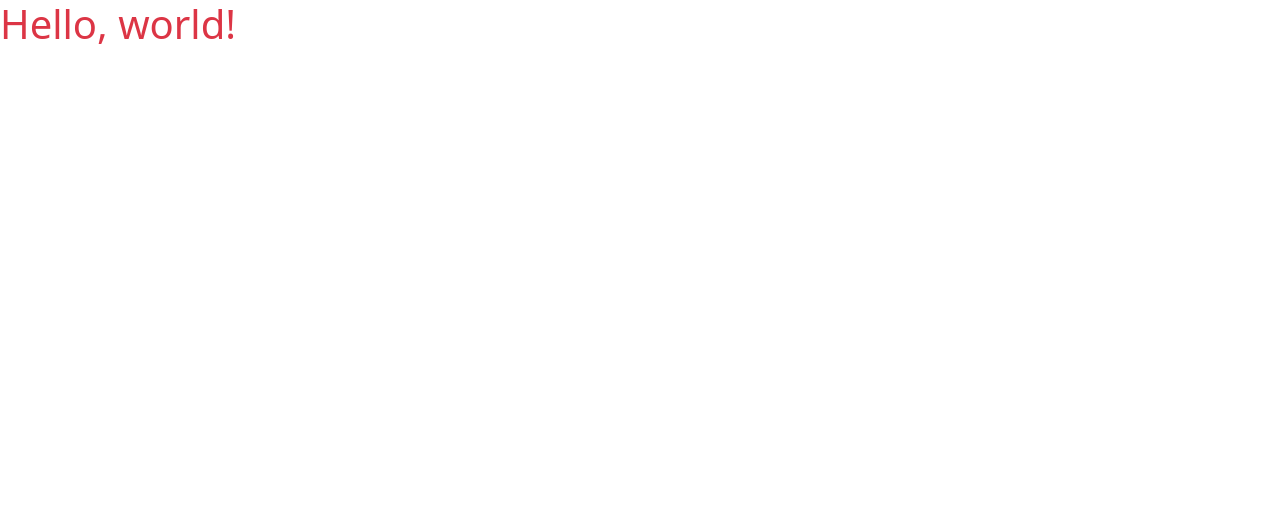
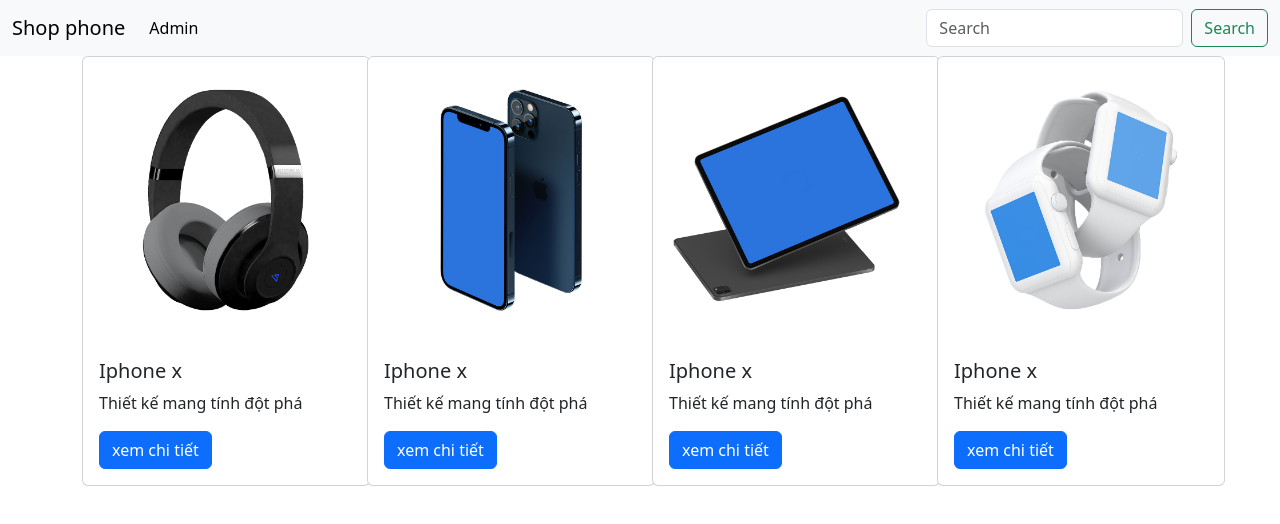
Before and after one commit to lamtran03072000/ontap_amazon, a plain HTML site: page index.html in a window 1280 px wide. Drawn offline with nearby package versions, Linux system fonts and the light colour scheme.

Commit message:
Chương 1 , xây layout tĩnh

```diff
--- a/index.html
+++ b/index.html
@@ -12,7 +12,89 @@
     />
   </head>
   <body>
-    <h1 class="text-danger">Hello, world!</h1>
+    <header>
+      <nav class="navbar navbar-expand-lg bg-body-tertiary">
+        <div class="container-fluid">
+          <a class="navbar-brand" href="#"> Shop phone</a>
+          <button
+            class="navbar-toggler"
+            type="button"
+            data-bs-toggle="collapse"
+            data-bs-target="#navbarSupportedContent"
+            aria-controls="navbarSupportedContent"
+            aria-expanded="false"
+            aria-label="Toggle navigation"
+          >
+            <span class="navbar-toggler-icon"></span>
+          </button>
+          <div class="collapse navbar-collapse" id="navbarSupportedContent">
+            <ul class="navbar-nav me-auto mb-2 mb-lg-0">
+              <li class="nav-item">
+                <a class="nav-link active" aria-current="page" href="#"
+                  >Admin</a
+                >
+              </li>
+            </ul>
+            <form class="d-flex" role="search">
+              <input
+                class="form-control me-2"
+                type="search"
+                placeholder="Search"
+                aria-label="Search"
+              />
+              <button class="btn btn-outline-success" type="submit">
+                Search
+              </button>
+            </form>
+          </div>
+        </div>
+      </nav>
+    </header>
+
+    <div class="container mx-auto">
+      <div class="row">
+        <div class="col-3">
+          <div class="card" style="width: 18rem">
+            <img src="./image/product1.png" class="card-img-top" alt="..." />
+            <div class="card-body">
+              <h5 class="card-title">Iphone x</h5>
+              <p class="card-text">Thiết kế mang tính đột phá</p>
+              <a href="#" class="btn btn-primary">xem chi tiết</a>
+            </div>
+          </div>
+        </div>
+        <div class="col-3">
+          <div class="card" style="width: 18rem">
+            <img src="./image/product2.png" class="card-img-top" alt="..." />
+            <div class="card-body">
+              <h5 class="card-title">Iphone x</h5>
+              <p class="card-text">Thiết kế mang tính đột phá</p>
+              <a href="#" class="btn btn-primary">xem chi tiết</a>
+            </div>
+          </div>
+        </div>
+        <div class="col-3">
+          <div class="card" style="width: 18rem">
+            <img src="./image/product3.png" class="card-img-top" alt="..." />
+            <div class="card-body">
+              <h5 class="card-title">Iphone x</h5>
+              <p class="card-text">Thiết kế mang tính đột phá</p>
+              <a href="#" class="btn btn-primary">xem chi tiết</a>
+            </div>
+          </div>
+        </div>
+        <div class="col-3">
+          <div class="card" style="width: 18rem">
+            <img src="./image/product4.png" class="card-img-top" alt="..." />
+            <div class="card-body">
+              <h5 class="card-title">Iphone x</h5>
+              <p class="card-text">Thiết kế mang tính đột phá</p>
+              <a href="#" class="btn btn-primary">xem chi tiết</a>
+            </div>
+          </div>
+        </div>
+      </div>
+    </div>
     <script
       src="https://cdn.jsdelivr.net/npm/bootstrap@5.3.2/dist/js/bootstrap.bundle.min.js"
       integrity="sha384-C6RzsynM9kWDrMNeT87bh95OGNyZPhcTNXj1NW7RuBCsyN/o0jlpcV8Qyq46cDfL"
```
Also changed, not shown: image/angle-up-dark.png (added), image/angle-up-light.svg (added), image/product-header-bg-dark.jpg (added), image/product-header-bg.jpg (added), image/product-header2.png (added), image/product1.png (added), image/product2.png (added), image/product3.png (added), image/product4.png (added), image/product5.png (added), image/product6.png (added).
